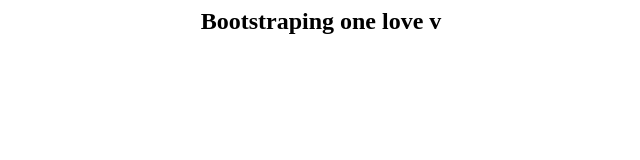
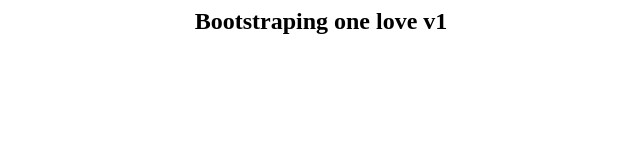
Before and after one commit to BakurD/CI-CD_TEST, a plain HTML site: page index.html in a window 1280 px wide. Shown: the full height of the page, 319-959 px from the left. Drawn offline with Linux system fonts and the light colour scheme.

Commit message:
Update index.html

```diff
--- a/index.html
+++ b/index.html
@@ -1 +1 @@
-<html><body bgcolor=white><center><h2><p><front color=red>Bootstraping one love v</h2></center></html>
+<html><body bgcolor=white><center><h2><p><front color=red>Bootstraping one love v1</h2></center></html>
```
